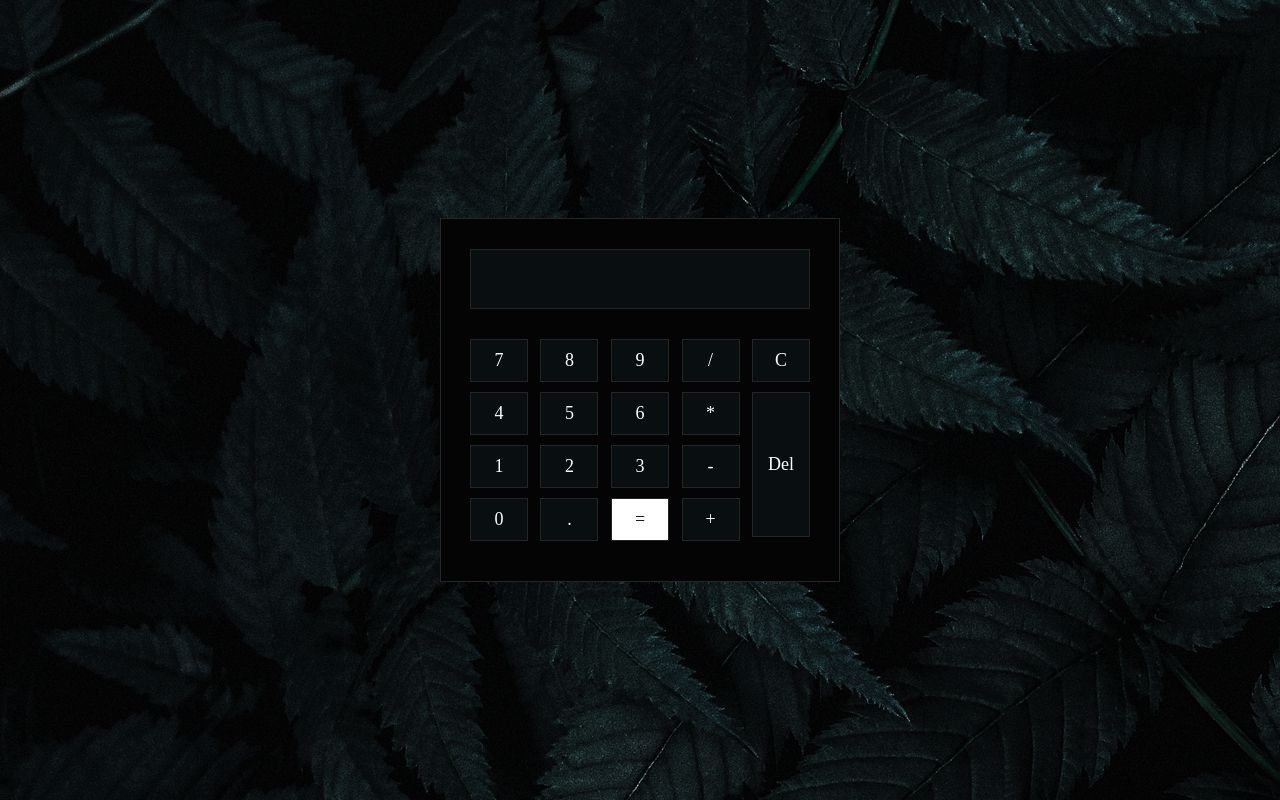
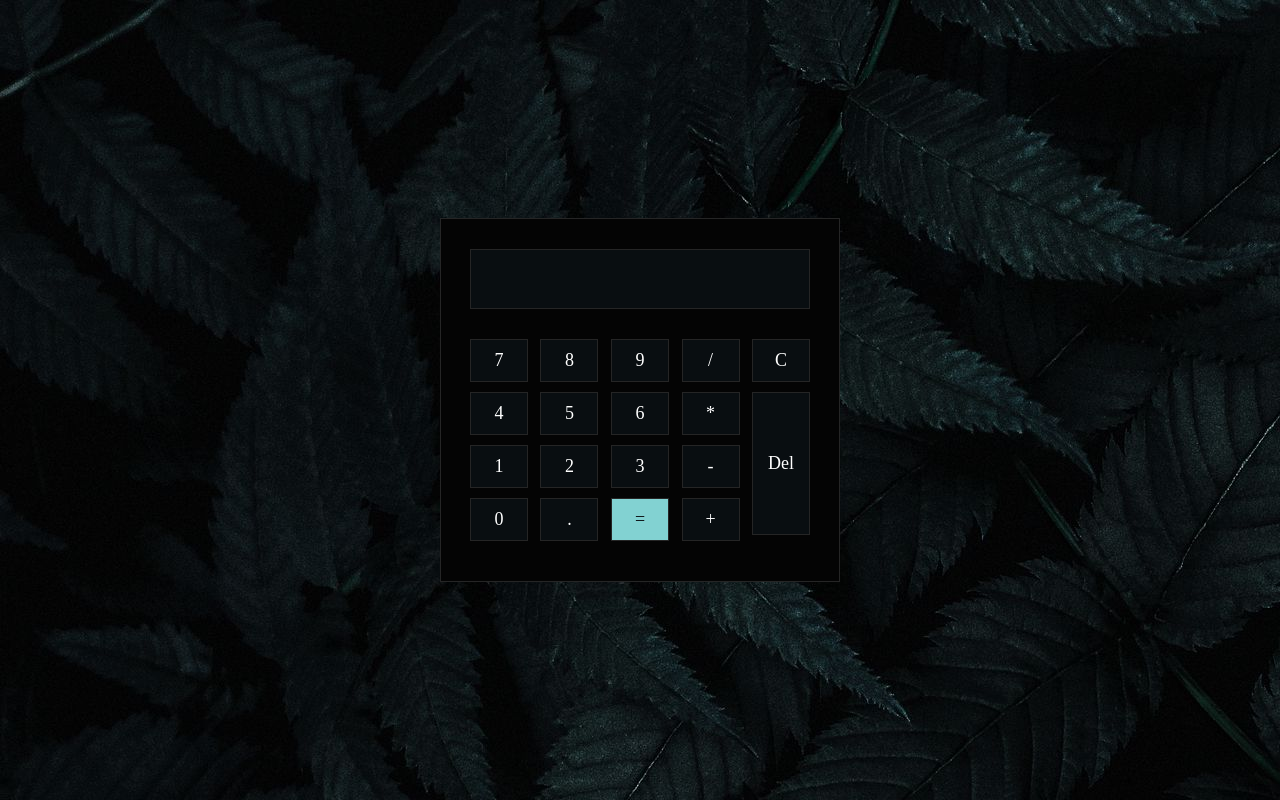
Before and after one commit to authorOf/Calculator, a plain HTML site: page index.html in a window 1280 px wide. Drawn offline with Linux system fonts and the light colour scheme.

Commit message:
Mission Completed!

```diff
--- a/index.html
+++ b/index.html
@@ -8,6 +8,7 @@
     <script src="./script.js" defer></script>
 </head>
 <body>
+    <div class="blur">
         <div class="calc">
             <div class="container">
                 <input type="text" id="inputBox" class="inputBox">
@@ -43,5 +44,6 @@
                 </div>
             </div>
         </div>
+    </div>
 </body>
 </html>
--- a/script.js
+++ b/script.js
@@ -9,12 +9,15 @@ ansBtn.addEventListener('click', e => {
     if(display.value){
         try {
             const num = eval(display.value);
-            if(!num){
+            if(!num || typeof num == 'function'){
                 throw Error();
             }
             display.value = num;
         } catch (error) {
             display.value = 'Error';
+            setTimeout(_ => {
+                display.value = '';
+            }, 1000);
         }
     }
 });
--- a/style.css
+++ b/style.css
@@ -9,21 +9,30 @@
     --calc-front: #090e11;
     --calc-border: #252525;
     --calc-front-hover: #1c1c1c;
-    --calc-front-active: #1d2c30;
+    --calc-front-active: #2e454b;
     --text-color: white;
+    --calc-odd-front: #82d2d2;
 }
 html{
     font-size: 62.5%;
     color: var(--text-color);
 }
 body{
+    position: relative;
     width: 100vw;
     height: 100vh;
     overflow-x: hidden;
+    background: url('./leaves.jpg');
+}
+.blur{
+    position: absolute;
+    top: 0px;
+    left: 0px;
+    width: 100%;
+    height: 100%;
     display: flex;
     justify-content: center;
     align-items: center;
-    background: url('./leaves.jpg');
 }
 .calc{
     height: fit-content;
@@ -31,6 +40,7 @@ body{
     background: var(--calc-bg);
     border: 1px solid var(--calc-border);
     padding: 3rem 1rem;
+    z-index: 10;
 }
 .container{
     width: 90%;
@@ -79,12 +89,12 @@ body{
     background: var(--calc-front-active);
 }
 .container .keys .row .key.ans{
-    background: var(--text-color);
+    background: var(--calc-odd-front);
     color: var(--calc-front);
 }
 .container .keys .row .key.ans:active{
     background: gray;
 }
 .container .keys .row .key.xl{
-    height: calc(100% - 7.7rem);
+    height: calc(100% - 7.87rem);
 }
```
Lines whose indentation alone changed are shown as unchanged.
